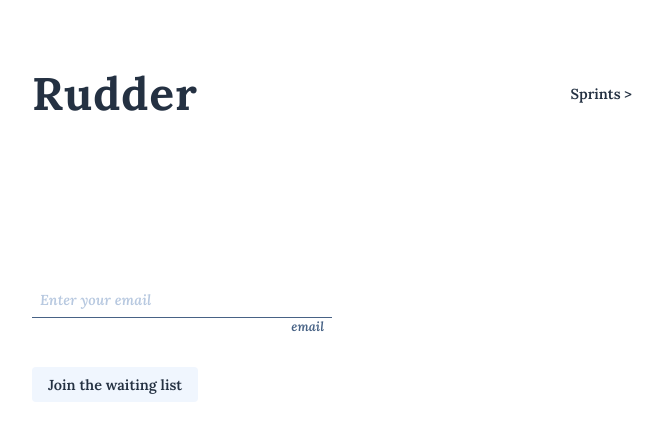
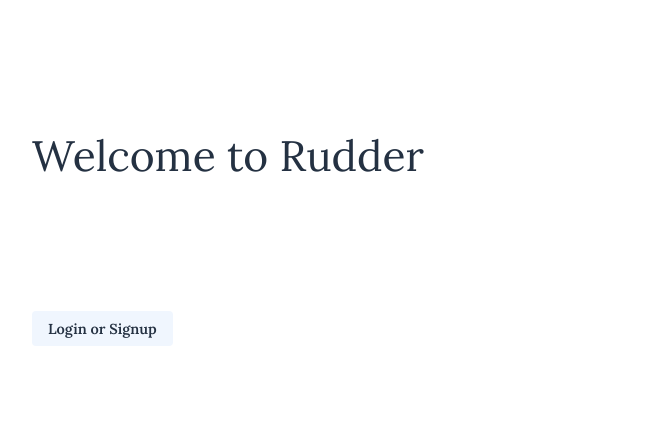
Before and after one commit to taylorlaekeman/rudder-ui, a React (Create React App) app: page /sprints/new in a window 1280 px wide. Shown: the top 440 px of the page, without its empty margins (308-971 px from the left). Built offline with nearby package versions, Linux system fonts and the light colour scheme.

Commit message:
add auth

```diff
--- a/package.json
+++ b/package.json
@@ -4,6 +4,7 @@
   "private": true,
   "dependencies": {
     "@apollo/client": "^3.0.2",
+    "@auth0/auth0-react": "^1.0.0",
     "@testing-library/jest-dom": "^4.2.4",
     "@testing-library/react": "^9.5.0",
     "@testing-library/user-event": "^7.2.1",
--- a/src/App.tsx
+++ b/src/App.tsx
@@ -1,27 +1,103 @@
-import { ApolloClient, ApolloProvider, InMemoryCache } from '@apollo/client';
-import React from 'react';
+import {
+  ApolloClient,
+  ApolloProvider,
+  createHttpLink,
+  InMemoryCache,
+} from '@apollo/client';
+import { setContext } from '@apollo/client/link/context';
+import { Auth0Provider } from '@auth0/auth0-react';
+import React, { FunctionComponent, useEffect, useState } from 'react';
 import { BrowserRouter as Router } from 'react-router-dom';
-import { ThemeProvider } from 'styled-components';
+import styled, { ThemeProvider } from 'styled-components';
 
+import LoadingIndicator from 'components/LoadingIndicator';
+import useAuth from 'hooks/useAuth';
 import settings from 'settings';
 import GlobalStyles from 'styles/GlobalStyle';
 import theme from 'styles/theme';
+import Login from 'views/Login';
 import Rudder from 'views/Rudder';
 
-const client = new ApolloClient({
+const App: FunctionComponent = () => (
+  <Auth0Provider
+    audience={settings.AUTH_AUDIENCE}
+    clientId={settings.AUTH_CLIENT}
+    domain={settings.AUTH_DOMAIN}
+    redirectUri={settings.AUTH_REDIRECT}
+  >
+    <ThemeProvider theme={theme}>
+      <GlobalStyles />
+      <AuthenticatedApp />
+    </ThemeProvider>
+  </Auth0Provider>
+);
+
+const AuthenticatedApp: FunctionComponent = () => {
+  const [token, setToken] = useState('');
+  const { isAuthenticated, saveToken } = useAuth();
+
+  useEffect(() => {
+    if (isAuthenticated) saveToken(setToken);
+    else setToken('');
+  }, [isAuthenticated, saveToken, setToken]);
+
+  const client = getClient(token);
+
+  if (!isAuthenticated)
+    return (
+      <Wrapper>
+        <Main>
+          <Login />
+        </Main>
+      </Wrapper>
+    );
+
+  if (!token)
+    return (
+      <Wrapper>
+        <Main>
+          <LoadingIndicator />
+        </Main>
+      </Wrapper>
+    );
+
+  return (
+    <ApolloProvider client={client}>
+      <Router>
+        <Rudder />
+      </Router>
+    </ApolloProvider>
+  );
+};
+
+const getClient = (token: string) => {
+  return new ApolloClient({
+    link: getAuthLink(token).concat(httpLink),
+    cache: new InMemoryCache(),
+  });
+};
+
+const getAuthLink = (token: string) =>
+  setContext((_, { headers }) => ({
+    headers: {
+      ...headers,
+      authorization: token ? `Bearer ${token}` : '',
+    },
+  }));
+
+const httpLink = createHttpLink({
   uri: `${settings.API_URL}/graphql`,
-  cache: new InMemoryCache(),
 });
 
-const App: React.FunctionComponent = () => (
-  <ApolloProvider client={client}>
-    <Router>
-      <ThemeProvider theme={theme}>
-        <GlobalStyles />
-        <Rudder />
-      </ThemeProvider>
-    </Router>
-  </ApolloProvider>
-);
+const Wrapper = styled.article`
+  align-items: center;
+  display: flex;
+  flex-direction: column;
+  padding: 64px;
+`;
+
+const Main = styled.main`
+  ${({ theme: appTheme }) => appTheme.pageSize}
+`;
 
 export default App;
--- a/src/components/Button.tsx
+++ b/src/components/Button.tsx
@@ -45,6 +45,7 @@ const StyledButton = styled.button<{
   border: none;
   border-radius: 4px;
   color: ${({ theme }) => theme.colours.text.button.normal};
+  cursor: pointer;
   display: flex;
   grid-area: ${({ $area }) => $area};
   padding: 8px 16px;
--- /dev/null
+++ b/src/hooks/useAuth.ts
@@ -0,0 +1,39 @@
+import { useAuth0 } from '@auth0/auth0-react';
+
+import settings from 'settings';
+
+const useAuth = (): {
+  isAuthenticated: boolean;
+  login: { (): void };
+  logout: { (): void };
+  saveToken: { (storeToken: { (token: string): void }): void };
+} => {
+  const {
+    getAccessTokenSilently,
+    isAuthenticated,
+    loginWithRedirect,
+    logout: auth0Logout,
+  } = useAuth0();
+
+  const login = () => {
+    loginWithRedirect();
+  };
+
+  const logout = () => {
+    auth0Logout({ returnTo: settings.AUTH_REDIRECT });
+  };
+
+  const saveToken = async (storeToken: { (token: string): void }) => {
+    const token = await getAccessTokenSilently();
+    storeToken(token);
+  };
+
+  return {
+    isAuthenticated,
+    login,
+    logout,
+    saveToken,
+  };
+};
+
+export default useAuth;
--- a/src/hooks.ts
+++ b/src/hooks/useDebounce.ts
@@ -1,9 +1,6 @@
 import { useEffect, useState } from 'react';
 
-export function useDebounce(
-  value: string | number,
-  delay: number
-): string | number {
+function useDebounce(value: string | number, delay: number): string | number {
   const [debouncedValue, setDebouncedValue] = useState(value);
 
   useEffect(() => {
@@ -19,6 +16,4 @@ export function useDebounce(
   return debouncedValue;
 }
 
-export default {
-  useDebounce,
-};
+export default useDebounce;
--- a/src/settings.ts
+++ b/src/settings.ts
@@ -1,6 +1,10 @@
 export default {
   API_URL: 'https://api.rudder.to',
   ANALYTICS_API_KEY: 'a4b20cdb0e45ee8b14efdf60742be330',
+  AUTH_AUDIENCE: 'https://api.rudder.to',
+  AUTH_CLIENT: 'c2jIp6E4ilbr8pzqnVcQMKVtsp6sL2Zg',
+  AUTH_DOMAIN: 'rudder.us.auth0.com',
+  AUTH_REDIRECT: 'https://rudder.to',
   featureFlags: {
     IS_BYPASSING_WAITING_LIST: false,
     IS_REPORTING_METRICS: true,
--- a/src/styles/font.ts
+++ b/src/styles/font.ts
@@ -19,6 +19,12 @@ const font = {
     font-weight: 400;
     text-align: left;
   `,
+  extraLarge: css`
+    font-family: 'Lora', serif;
+    font-size: 2.8rem;
+    font-weight: 400;
+    text-align: left;
+  `,
   subtitle: css`
     font-family: 'Raleway', sans-serif;
     font-size: 1.3rem;
--- a/src/views/Goal.tsx
+++ b/src/views/Goal.tsx
@@ -8,7 +8,7 @@ import Input, { BACKSPACE } from 'components/Form/Input';
 import LoadingIndicator from 'components/LoadingIndicator';
 import Checkmark from 'components/icons/Checkmark';
 import { Goal as GoalType } from 'types';
-import { useDebounce } from 'hooks';
+import useDebounce from 'hooks/useDebounce';
 
 const Goal: FunctionComponent<propTypes> = ({
   goal,
--- a/src/views/Header.tsx
+++ b/src/views/Header.tsx
@@ -2,10 +2,12 @@ import React, { FunctionComponent } from 'react';
 import { useRouteMatch } from 'react-router-dom';
 import styled from 'styled-components';
 
+import Button from 'components/Button';
 import Link from 'components/Link';
+import useAuth from 'hooks/useAuth';
 
 const StyledHeader = styled.header`
-  align-items: center;
+  align-items: baseline;
   display: flex;
   justify-content: space-between;
   margin-bottom: 32px;
@@ -25,9 +27,15 @@ const Heading = styled.h1`
 
 const Header: FunctionComponent = () => {
   const match = useRouteMatch('/');
+  const { isAuthenticated, logout } = useAuth();
   return (
     <StyledHeader>
       <Heading>Rudder</Heading>
+      {isAuthenticated && (
+        <Button isPlain onClick={logout}>
+          Logout
+        </Button>
+      )}
       {!match?.isExact && <Link to="/">Sprints &gt;</Link>}
     </StyledHeader>
   );
--- /dev/null
+++ b/src/views/Login.tsx
@@ -0,0 +1,24 @@
+import React, { FunctionComponent } from 'react';
+import styled from 'styled-components';
+
+import Button from 'components/Button';
+import useAuth from 'hooks/useAuth';
+
+const Login: FunctionComponent = () => {
+  const { login } = useAuth();
+
+  return (
+    <>
+      <Text>Welcome to Rudder</Text>
+      <Button onClick={login}>Login or Signup</Button>
+    </>
+  );
+};
+
+const Text = styled.h2`
+  margin-bottom: 128px;
+  margin-top: 64px;
+  ${({ theme }) => theme.font.extraLarge}
+`;
+
+export default Login;
--- a/src/views/Rudder.tsx
+++ b/src/views/Rudder.tsx
@@ -26,11 +26,20 @@ const Rudder: FunctionComponent = () => {
     analytics.logVisit();
   }, []);
 
+  if (!settings.featureFlags.IS_BYPASSING_WAITING_LIST)
     return (
       <Wrapper>
         <Header />
         <Main>
-        {settings.featureFlags.IS_BYPASSING_WAITING_LIST ? (
+          <WaitingListSignup />
+        </Main>
+      </Wrapper>
+    );
+
+  return (
+    <Wrapper>
+      <Header />
+      <Main>
         <Switch>
           <Route path="/sprints/new">
             <SprintCreator />
@@ -42,9 +51,6 @@ const Rudder: FunctionComponent = () => {
             <Sprints />
           </Route>
         </Switch>
-        ) : (
-          <WaitingListSignup />
-        )}
       </Main>
     </Wrapper>
   );
```
Also changed, not shown: 1 other file (tests, documents, lock files or other folders). Lines whose indentation alone changed are shown as unchanged.
